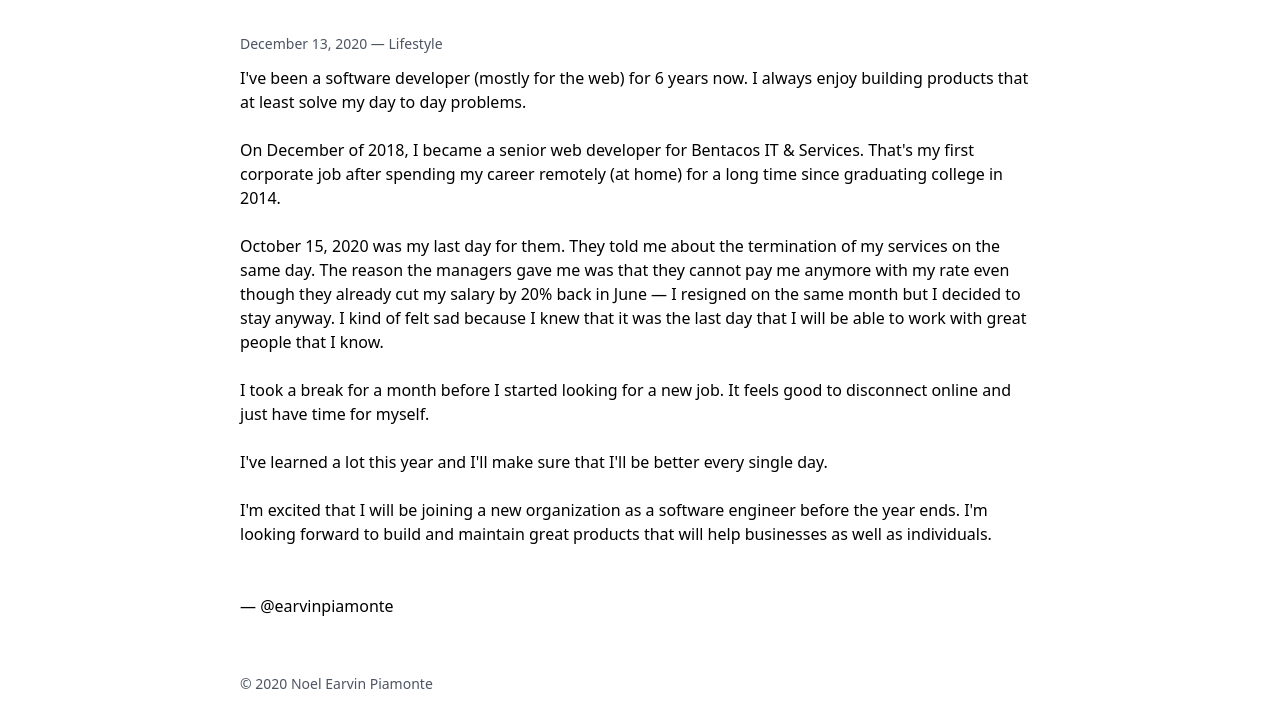
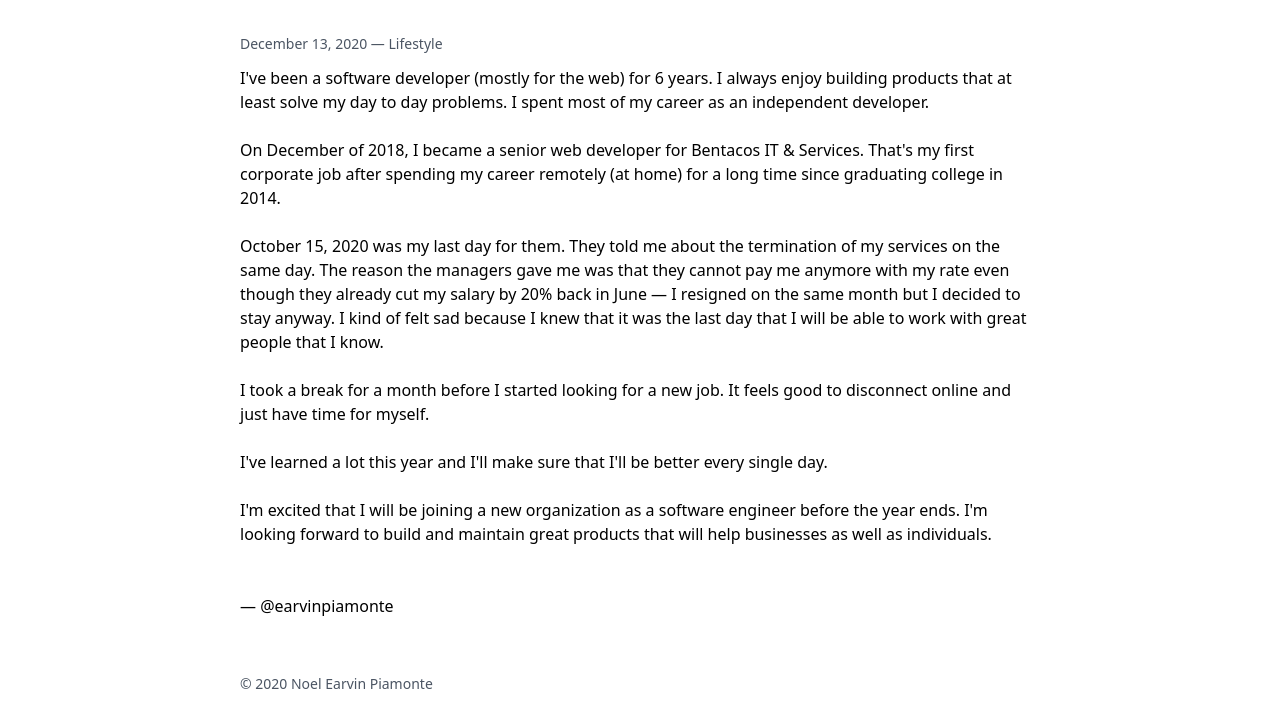
Before and after one commit to earvinpiamonte/earvinpiamonte.com-2020, a Gatsby site: page /blog/reflections-2020/ in a window 1280 px wide. Shown: the part 160-878 px from the top of the page. Built offline with nearby package versions, Linux system fonts and the light colour scheme; Gatsby itself is replaced by a stand-in of ours.

Commit message:
Update reflections 2020 post

```diff
--- a/src/contents/blog/reflections-2020/index.mdx
+++ b/src/contents/blog/reflections-2020/index.mdx
@@ -8,7 +8,7 @@ categories:
   - "Lifestyle"
 ---
 
-I've been a software developer (mostly for the web) for 6 years now. I always enjoy building products that at least solve my day to day problems.
+I've been a software developer (mostly for the web) for 6 years. I always enjoy building products that at least solve my day to day problems. I spent most of my career as an independent developer.
 
 <br />
 
```
